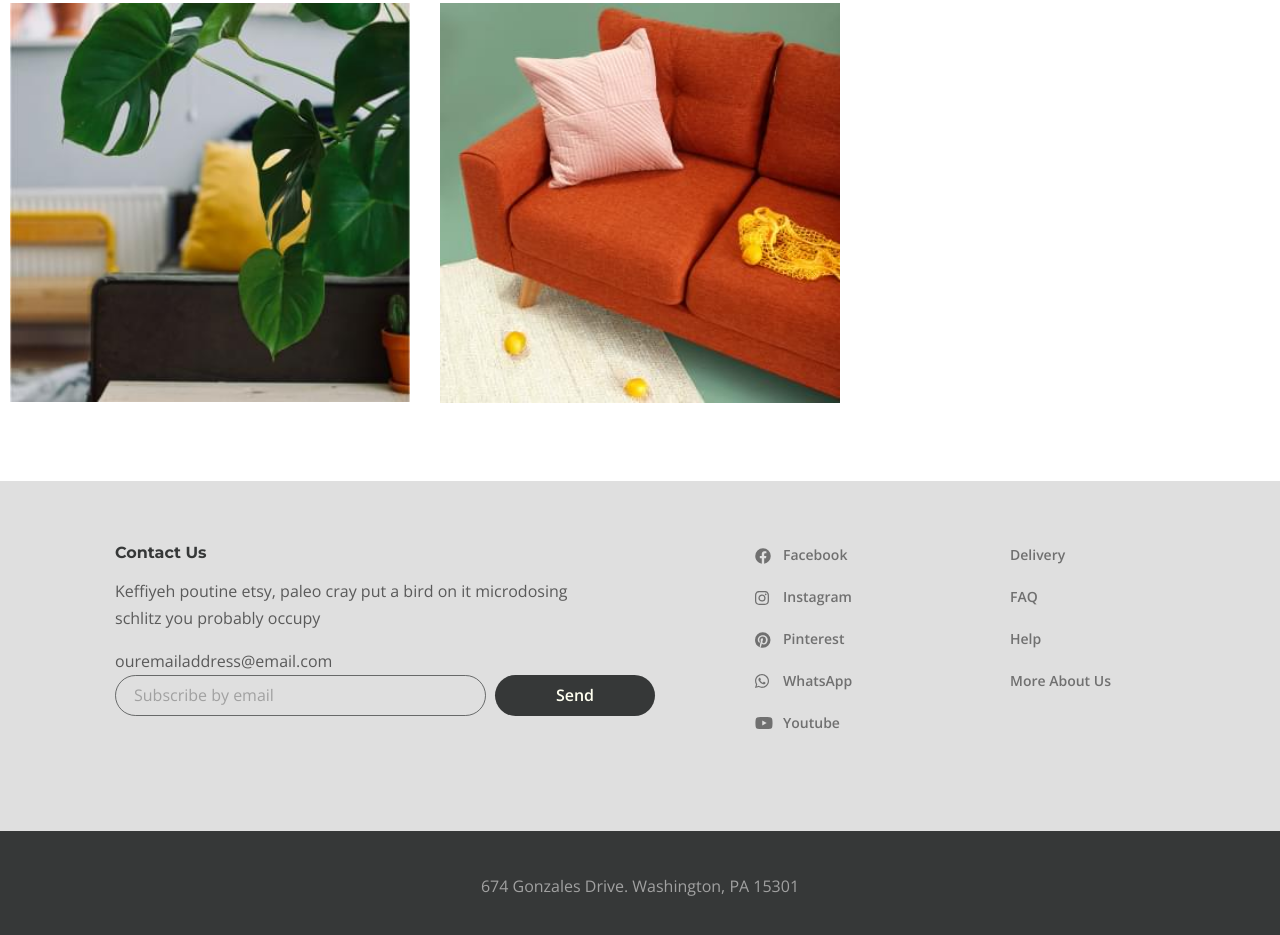
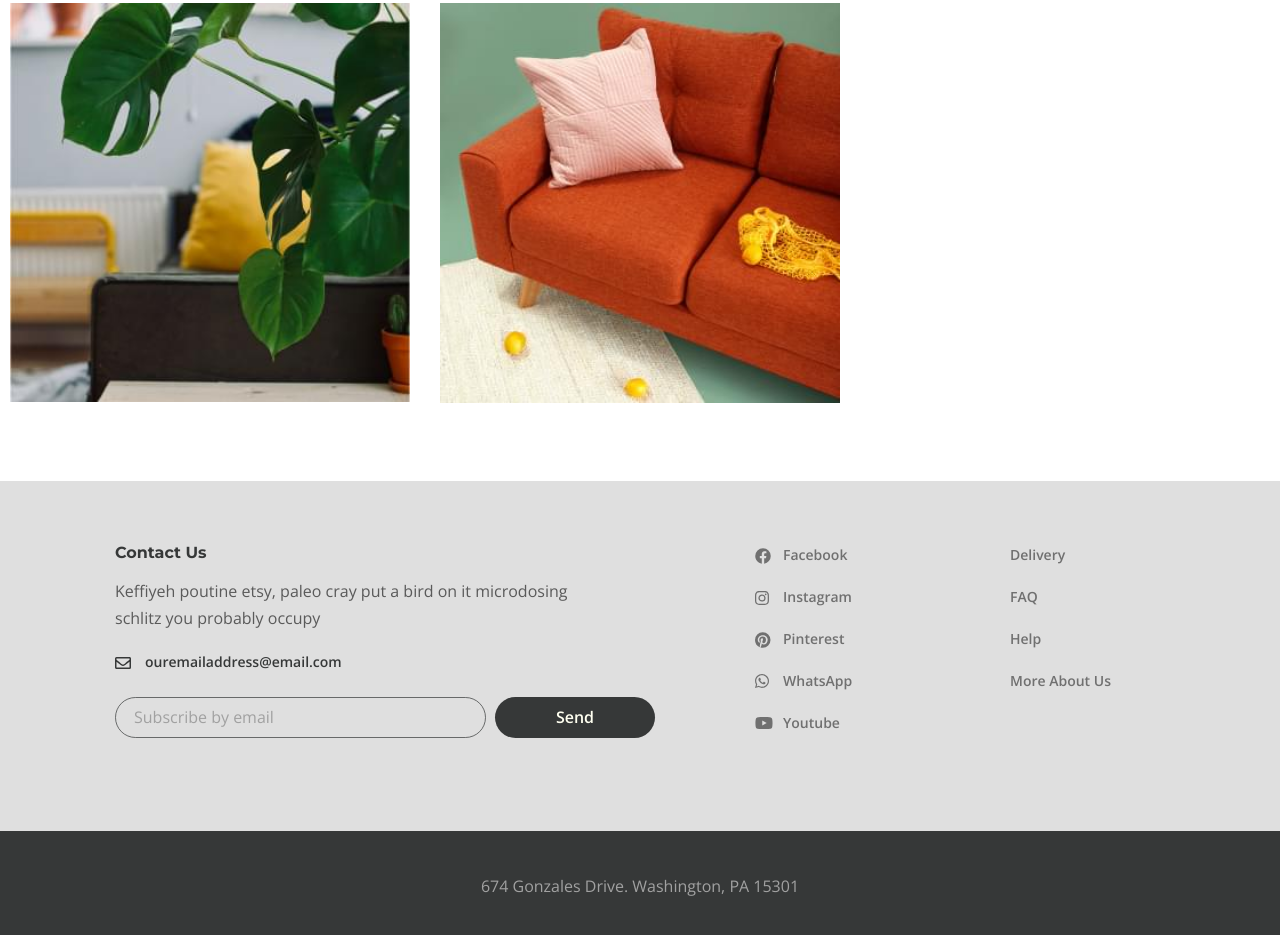
Before and after one commit to rina-ov4/desire, a plain HTML site: page about.html in a window 1280 px wide. Shown: the part 3037-3972 px from the top of the page. Drawn offline with nearby package versions, Linux system fonts and the light colour scheme.

Commit message:
Add files via upload

```diff
--- a/about.html
+++ b/about.html
@@ -339,7 +339,7 @@
                 </p>
                 <a
                   href="mailto:ouremailaddress@email.com"
-                  class="footer__info-email"
+                  class="info-email"
                   >ouremailaddress@email.com</a
                 >
                 <form class="footer__form">
```
